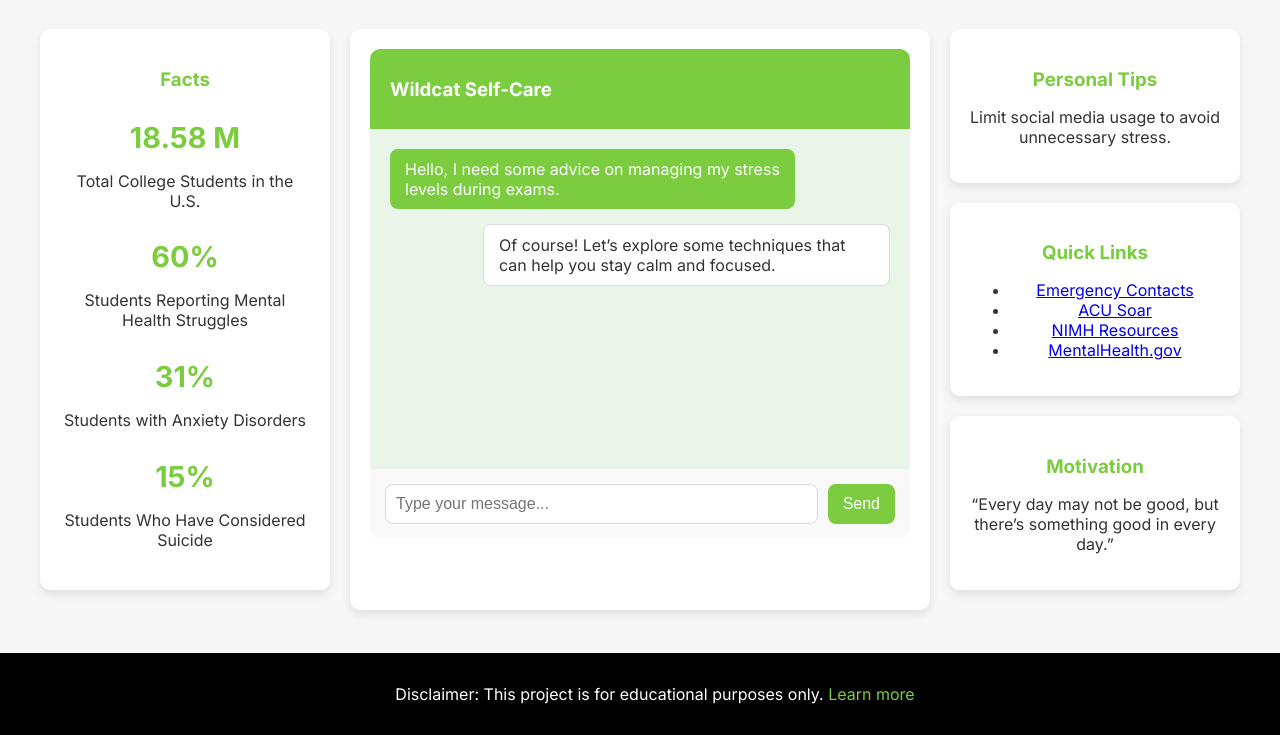
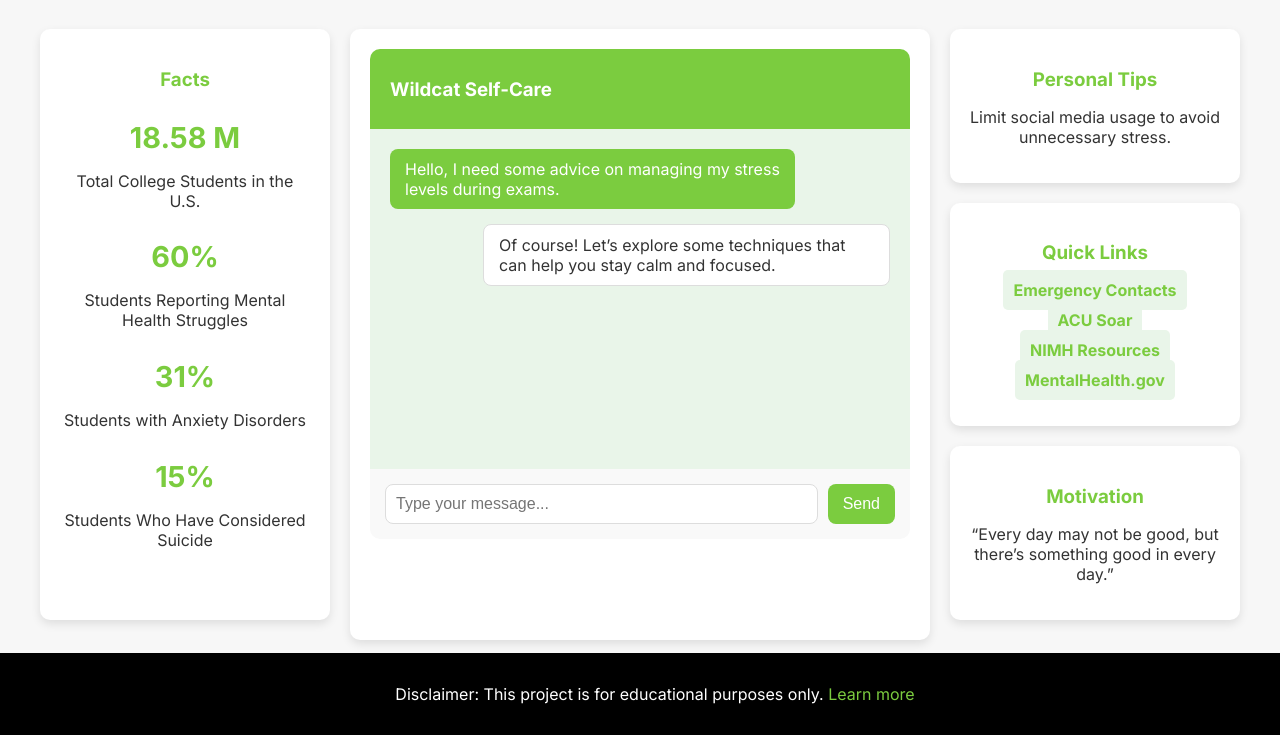
Before and after one commit to alinganil/mentalhealth_chatbot, a website: page CHATBOTPAGE.html in a window 1280 px wide. Shown: the part 65-800 px from the top of the page. Drawn offline with Linux system fonts and the light colour scheme.

Commit message:
Update CHATBOTPAGE.html

```diff
--- a/CHATBOTPAGE.html
+++ b/CHATBOTPAGE.html
@@ -106,7 +106,6 @@
       box-shadow: 0px 4px 10px rgba(0, 0, 0, 0.1);
       padding: 20px;
       text-align: center;
-      margin-bottom: 20px;
     }
 
     .stats h3, .quick-links h3, .personal-tips h3 {
@@ -120,6 +119,29 @@
 
     .stats .stat h3 {
       font-size: 1.8rem;
+    }
+
+    .quick-links ul {
+      list-style: none;
+      padding: 0;
+      display: flex;
+      flex-direction: column;
+      gap: 10px;
+    }
+
+    .quick-links ul li a {
+      text-decoration: none;
+      color: var(--primary-color);
+      font-weight: bold;
+      padding: 10px;
+      background-color: var(--secondary-color);
+      border-radius: 5px;
+      transition: all 0.3s ease;
+    }
+
+    .quick-links ul li a:hover {
+      background-color: var(--primary-color);
+      color: var(--white);
     }
 
     .chatbox {
@@ -193,6 +215,10 @@
       border-radius: 8px;
       font-size: 1rem;
       cursor: pointer;
+    }
+
+    .personal-tips, .quick-links, .stats {
+      margin-bottom: 20px;
     }
 
     footer {
```
